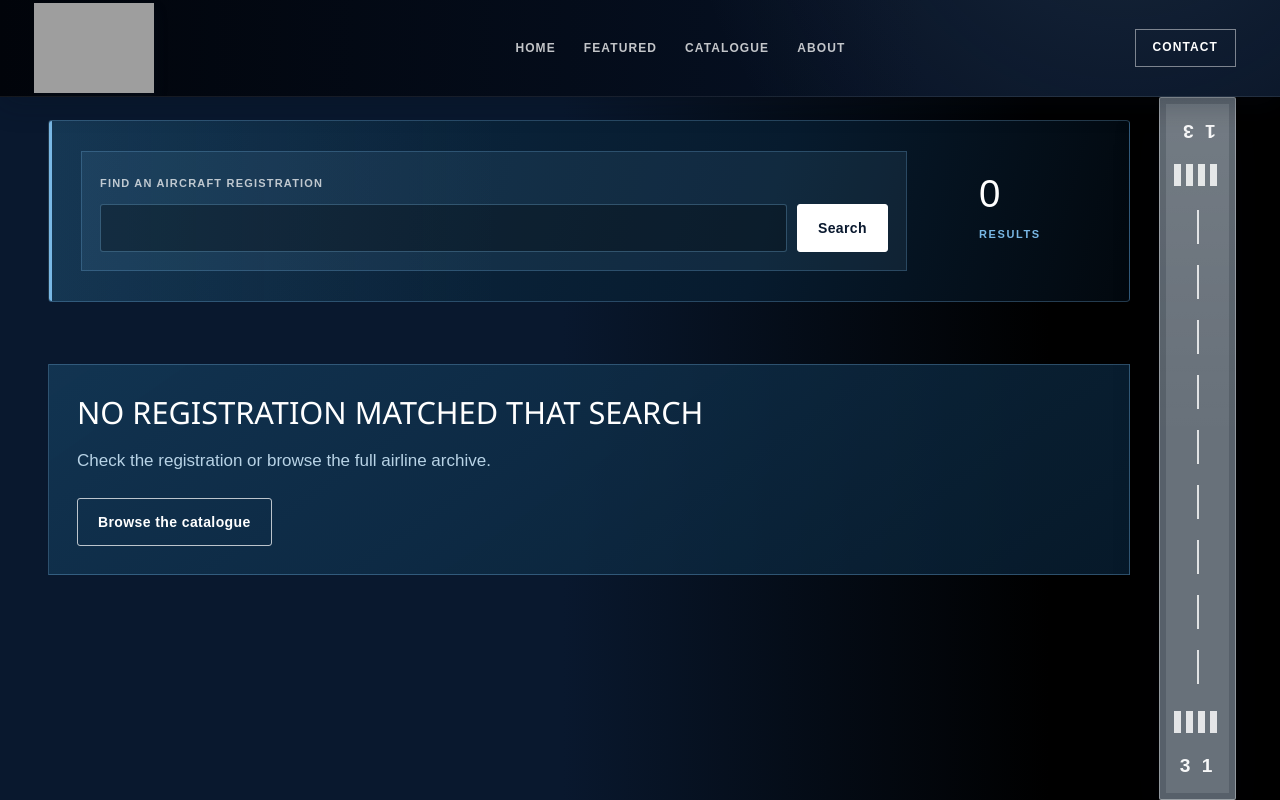
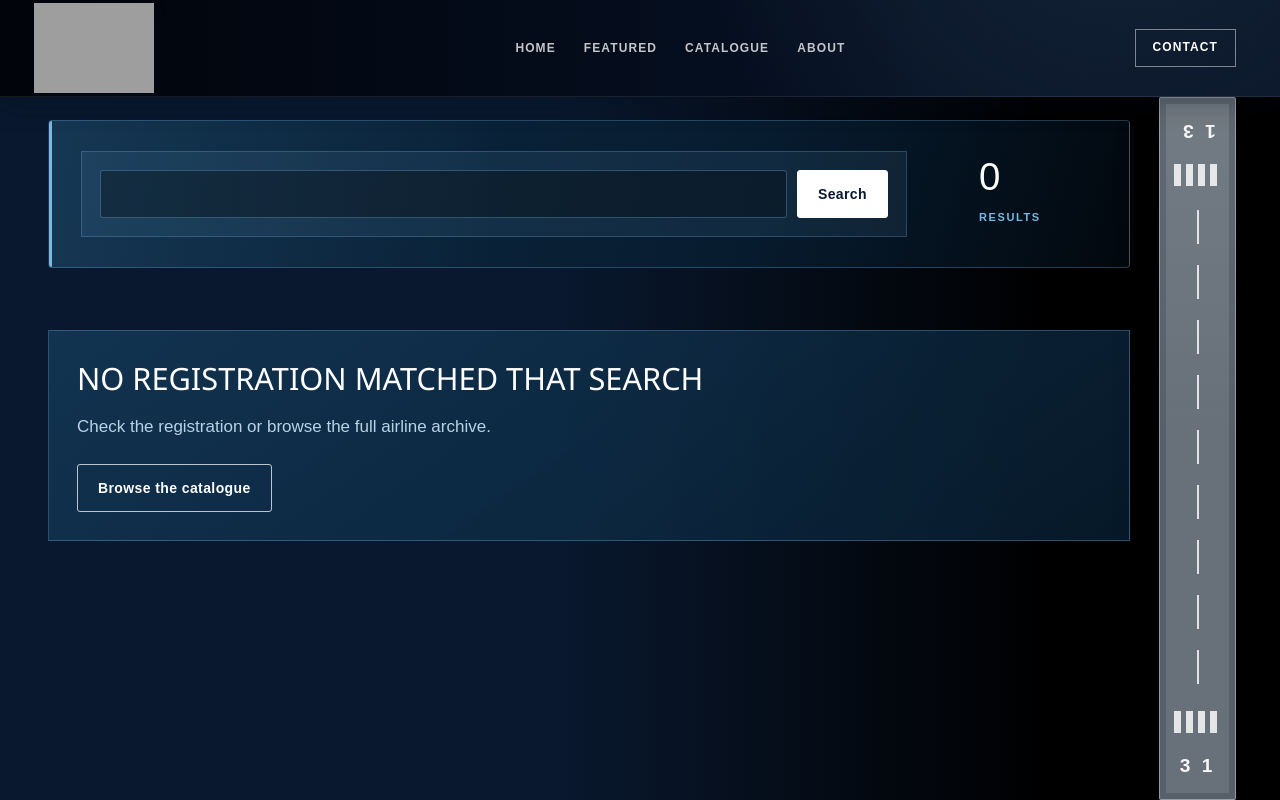
Before and after one commit to andreasant34/threeoneaviation-webapp, a Django app: template aviationwebapp/templates/collection/search.html in a window 1280 px wide. Shown: the top 800 px of the page. Run offline with Django 5.2, Linux system fonts and the light colour scheme; the template is opened without the code that fills it, so the values that code supplies are empty; some web fonts are replaced; grey boxes are pictures that could not be loaded.

Commit message:
search bar fix

```diff
--- a/aviationwebapp/templates/collection/collection.html
+++ b/aviationwebapp/templates/collection/collection.html
@@ -8,7 +8,6 @@
 <div class="site-page catalog-page collection-page collection-index-page">
     <header class="catalog-header collection-header">
         <form method="get" action="{% url 'collection' %}" class="catalog-search collection-search" role="search">
-            <label for="collection-search">Find an aircraft registration</label>
             <div class="search-input-row">
                 <input id="collection-search" type="search" name="search" placeholder="D-ATOP" autocomplete="off">
                 <button type="submit" class="content-button primary">Search</button>
--- a/aviationwebapp/templates/collection/registrations.html
+++ b/aviationwebapp/templates/collection/registrations.html
@@ -15,7 +15,6 @@
             <span>Registration{{ airline.registration_count|pluralize }}</span>
         </div>
         <form method="get" action="{% url 'collection' %}" class="catalog-search collection-search" role="search">
-            <label for="collection-search">Search the full catalogue</label>
             <div class="search-input-row">
                 <input id="collection-search" type="search" name="search" placeholder="{{ airline.aircraft_registration_example }}" autocomplete="off">
                 <button type="submit" class="content-button primary">Search</button>
--- a/aviationwebapp/templates/collection/search.html
+++ b/aviationwebapp/templates/collection/search.html
@@ -9,7 +9,6 @@
 <div class="site-page catalog-page collection-page collection-search-page">
     <header class="catalog-header collection-header">
         <form method="get" action="{% url 'collection' %}" class="catalog-search collection-search" role="search">
-            <label for="collection-search">Find an aircraft registration</label>
             <div class="search-input-row">
                 <input id="collection-search" type="search" name="search" placeholder="{{ search_param }}" autocomplete="off">
                 <button type="submit" class="content-button primary">Search</button>
```
